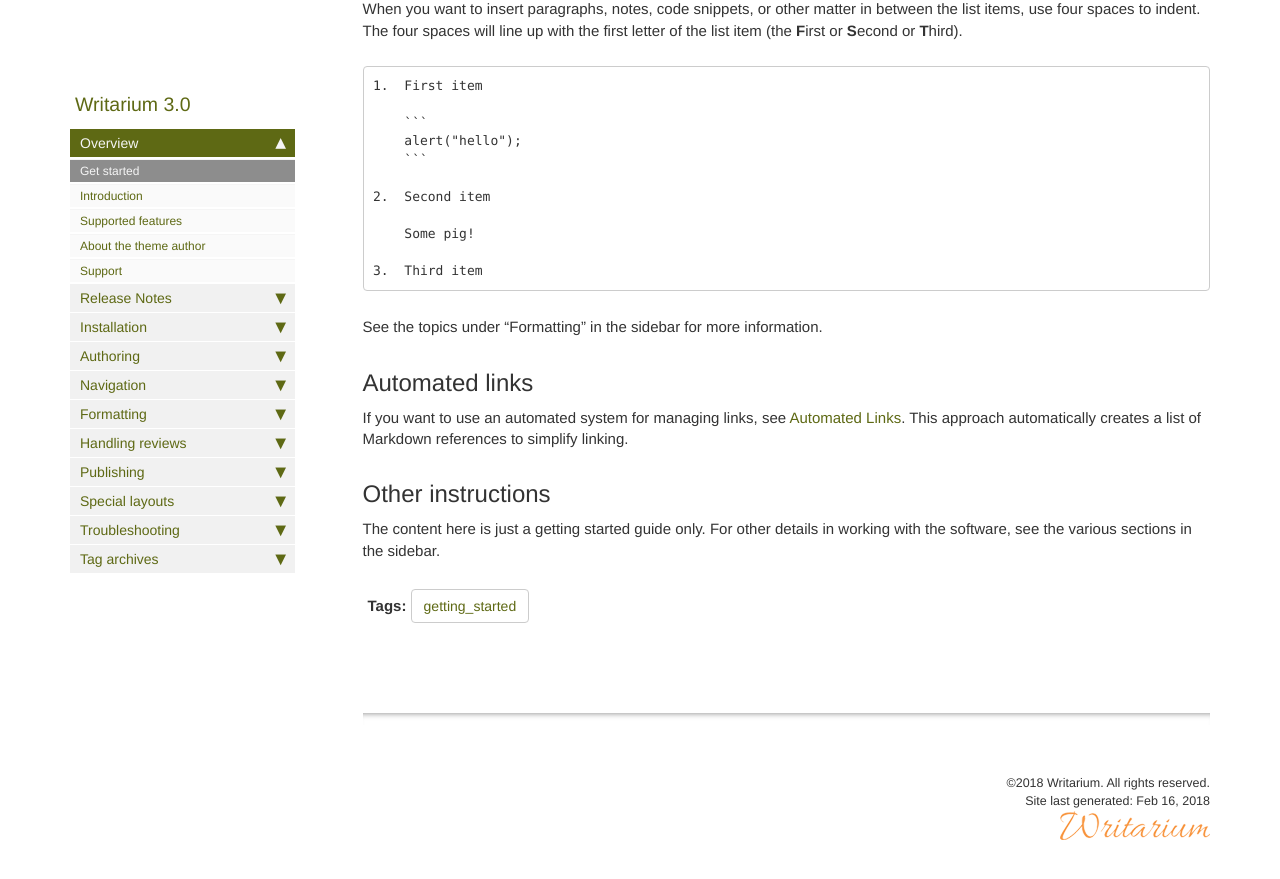
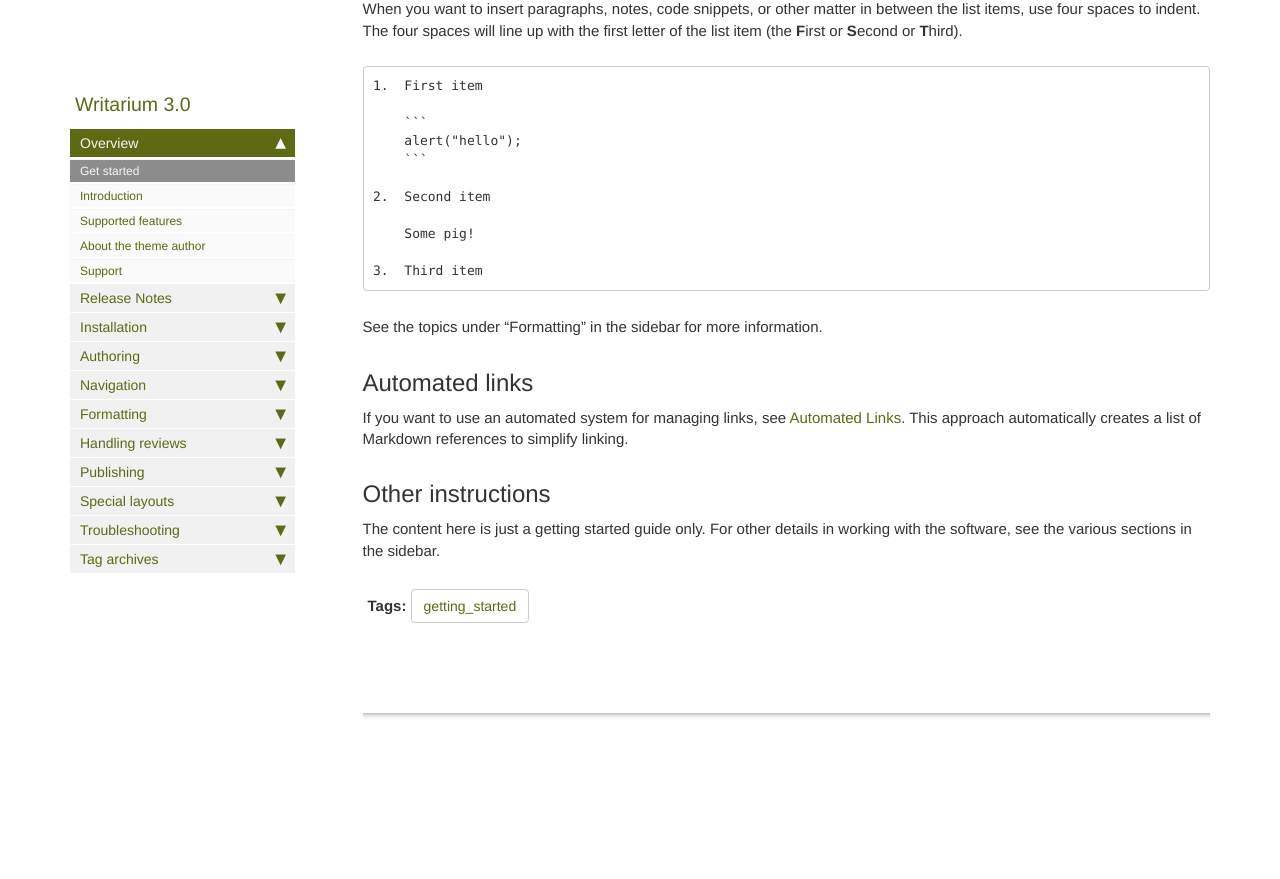
Before and after one commit to erichuang2015/jekyll-kbase, a Jekyll site: the page built from index.md, in a window 1280 px wide and 900 px high, scrolled down 9206 px. Shown: the top 879 px of the window. Built offline with Jekyll 4.4.1, drawn with Linux system fonts in a browser that asks for light colours; nearby versions of some CDN libraries; comment, search, counter and statistics services are not loaded; after the commit the page ends 9981 px from its top, so only the background shows below that.

Commit message:
footer logo

```diff
--- a/_includes/footer.html
+++ b/_includes/footer.html
@@ -1,9 +1,9 @@
 <footer>
-            <div class="row">
+  <!--          <div class="row">
                 <div class="col-lg-12 footer">
-               &copy;{{ site.time | date: "%Y"  }} {{site.company_name}}. All rights reserved. <br />
+               &copy;{{ site.time | date: "%Y"  }} {{site.company_name}}. All rights reservd. <br />
 {% if page.last_updated %}<span>Page last updated:</span> {{page.last_updated}}<br/>{% endif %} Site last generated: {{ site.time | date: "%b %-d, %Y"  }} <br />
 <p><img src="{{ "images/logo.png" }}" alt="Writarium"/></p>
                 </div>
-            </div>
+            </div> -->
 </footer>
```
